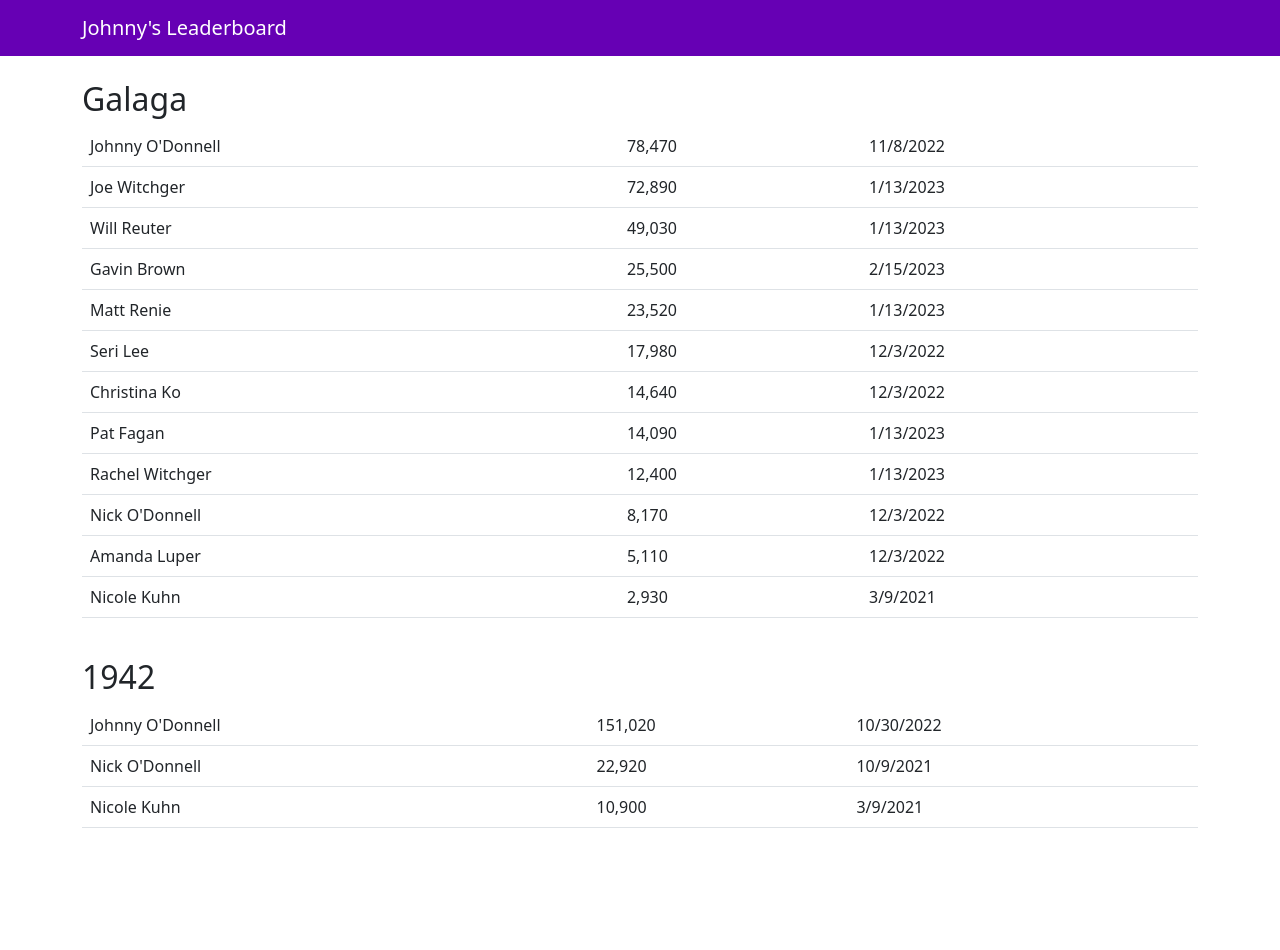
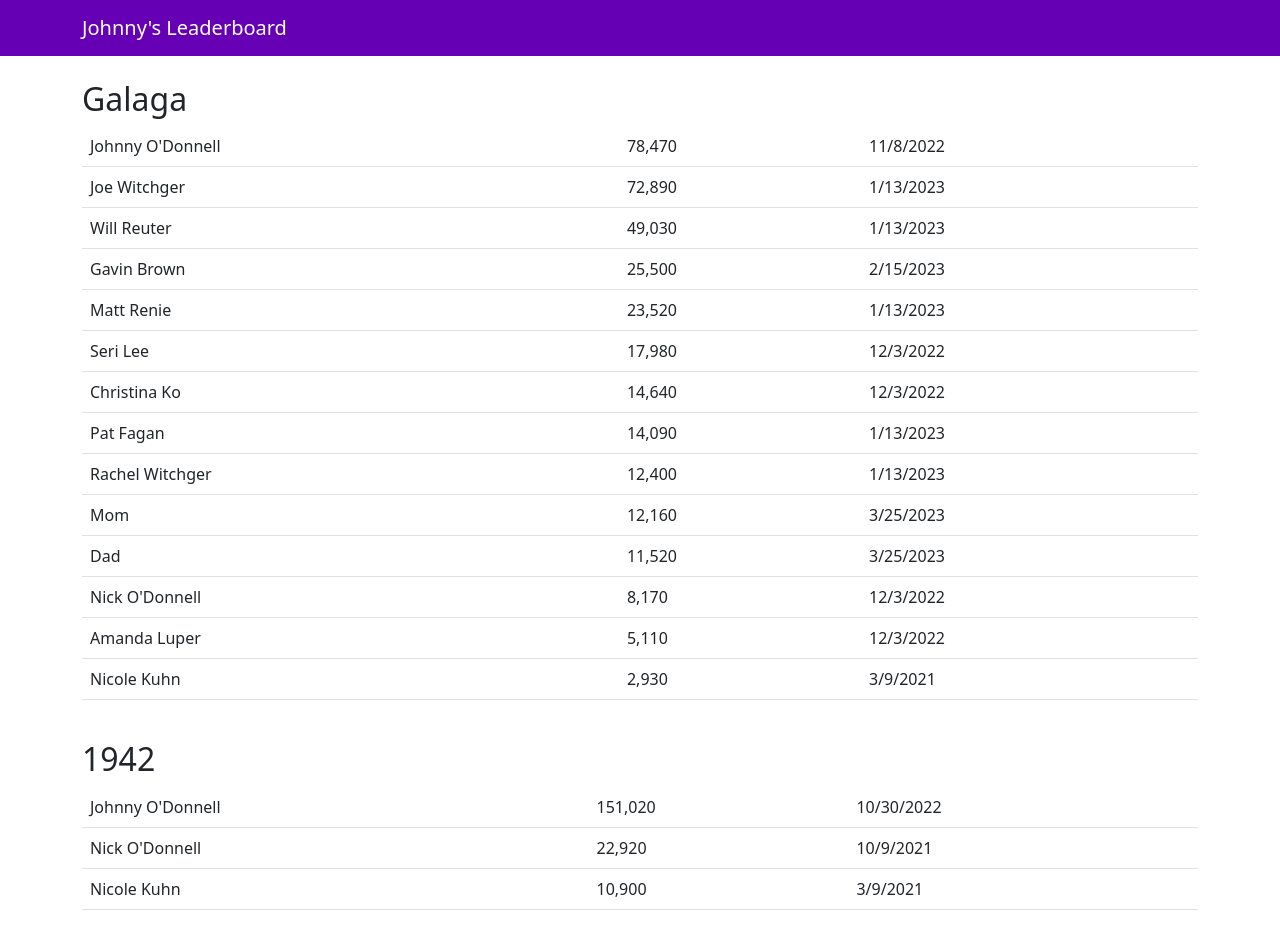
Before and after one commit to johnnyo-games/johnnyo-games.github.io, a Jekyll site: the page built from index.html, in a window 1280 px wide. Built offline with Jekyll 4.4.1, drawn with Linux system fonts in a browser that asks for light colours; before the commit the page ends 900 px from its top, so only the background shows below that.

Commit message:
New high scores for Mom and Dad

```diff
--- a/index.html
+++ b/index.html
@@ -52,6 +52,16 @@
             <td>1/13/2023</td>
         </tr>
         <tr>
+            <td>Mom</td>
+            <td>12,160</td>
+            <td>3/25/2023</td>
+        </tr>
+        <tr>
+            <td>Dad</td>
+            <td>11,520</td>
+            <td>3/25/2023</td>
+        </tr>
+        <tr>
             <td>Nick O'Donnell</td>
             <td>8,170</td>
             <td>12/3/2022</td>
```
